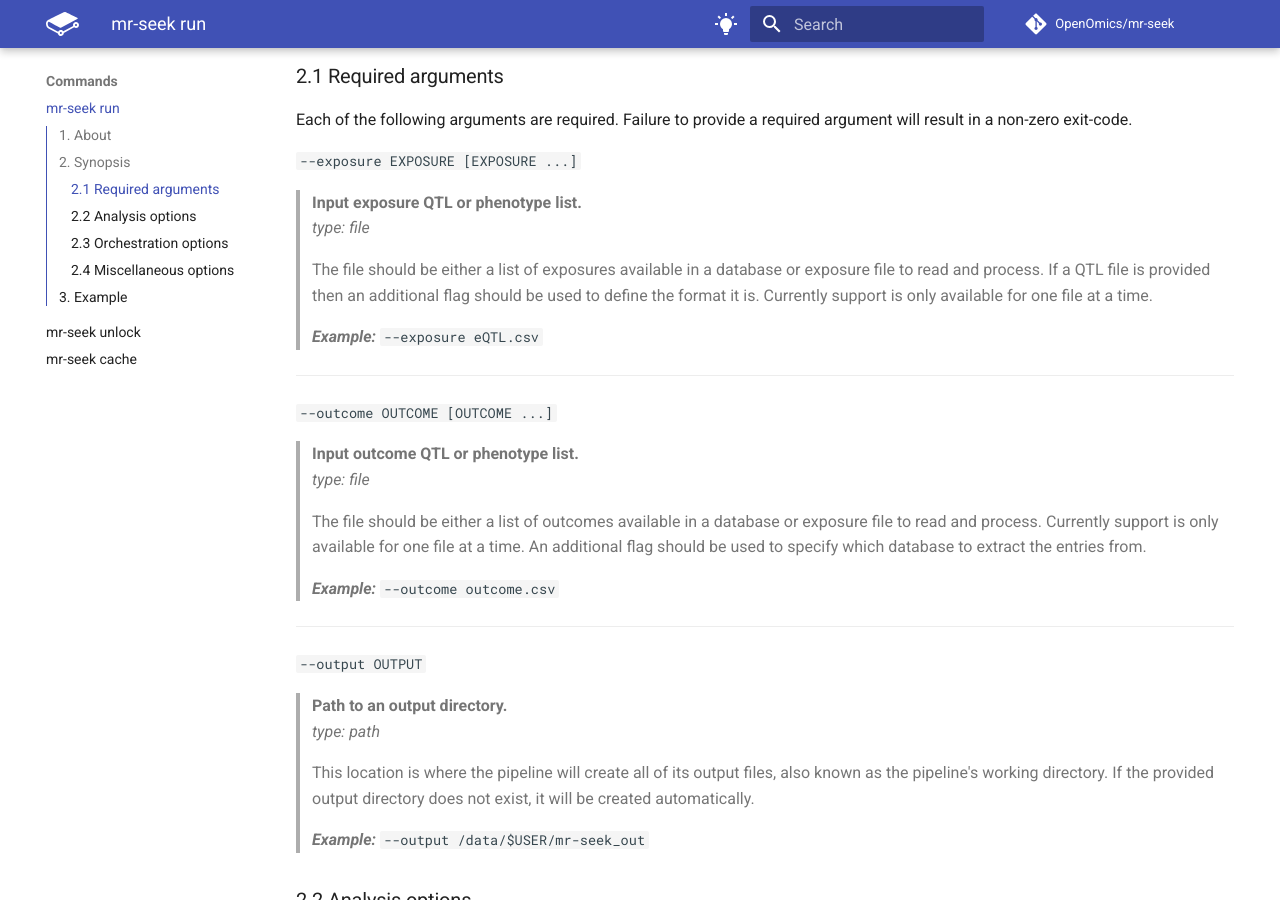
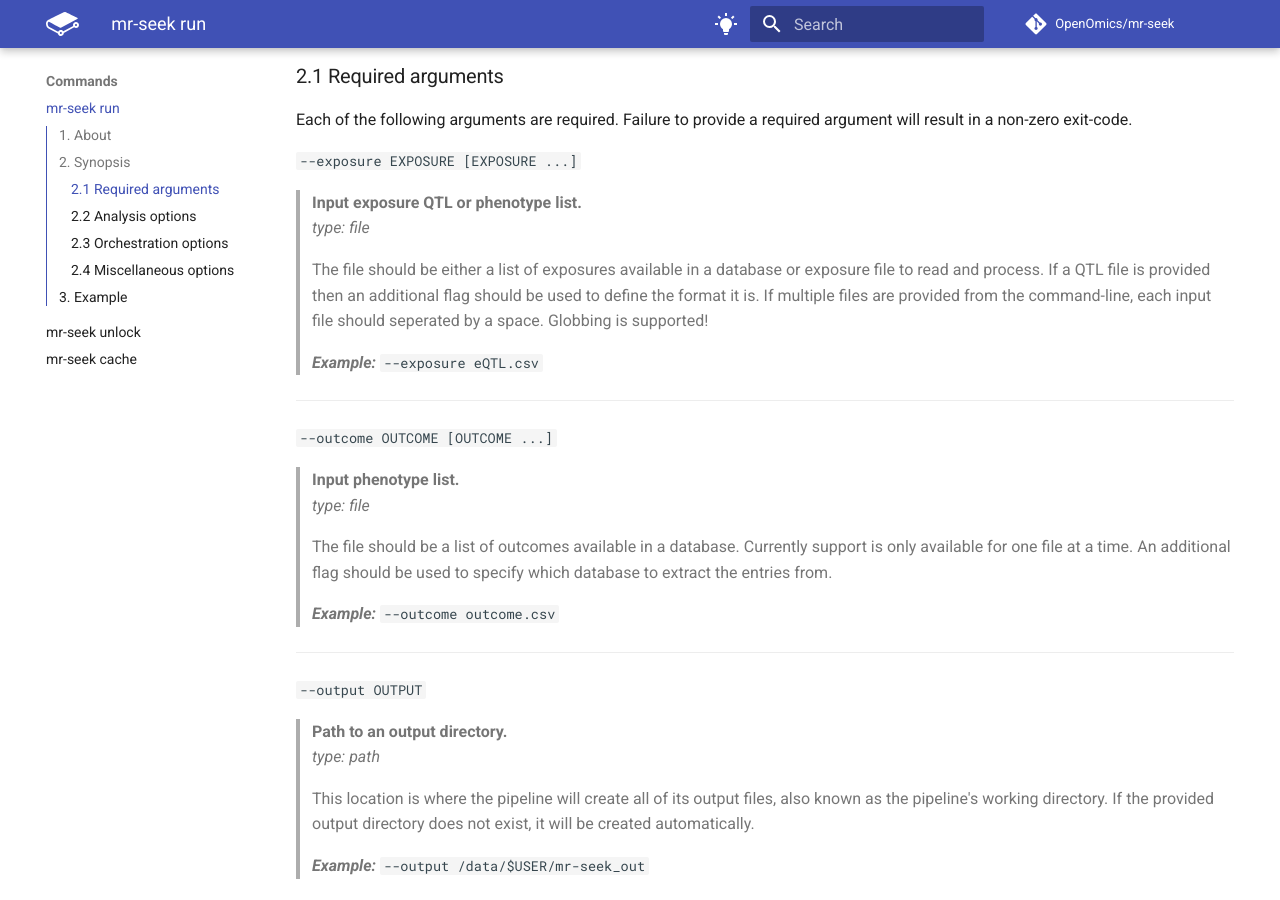
Before and after one commit to OpenOmics/mr-seek, an MkDocs documentation site: the page built from docs/usage/run.md, in a window 1280 px wide and 900 px high, scrolled down 818 px. Built offline with MkDocs 1.6.1 and Material for MkDocs 9.7.7, drawn with Linux system fonts in a browser that asks for light colours; comment, search, counter and statistics services are not loaded; the version menu is left out.

Commit message:
Update run.md

```diff
--- a/docs/usage/run.md
+++ b/docs/usage/run.md
@@ -34,16 +34,16 @@ Each of the following arguments are required. Failure to provide a required argu
 > **Input exposure QTL or phenotype list.**
 > *type: file*
 >
-> The file should be either a list of exposures available in a database or exposure file to read and process. If a QTL file is provided then an additional flag should be used to define the format it is. Currently support is only available for one file at a time.
+> The file should be either a list of exposures available in a database or exposure file to read and process. If a QTL file is provided then an additional flag should be used to define the format it is. If multiple files are provided from the command-line, each input file should seperated by a space. Globbing is supported!
 >
 > ***Example:*** `--exposure eQTL.csv`
 
 ---
 `--outcome OUTCOME [OUTCOME ...]`
-> **Input outcome QTL or phenotype list.**
+> **Input phenotype list.**
 > *type: file*
 >
-> The file should be either a list of outcomes available in a database or exposure file to read and process. Currently support is only available for one file at a time. An additional flag should be used to specify which database to extract the entries from.
+> The file should be a list of outcomes available in a database. Currently support is only available for one file at a time. An additional flag should be used to specify which database to extract the entries from.
 >
 > ***Example:*** `--outcome outcome.csv`
 
```
